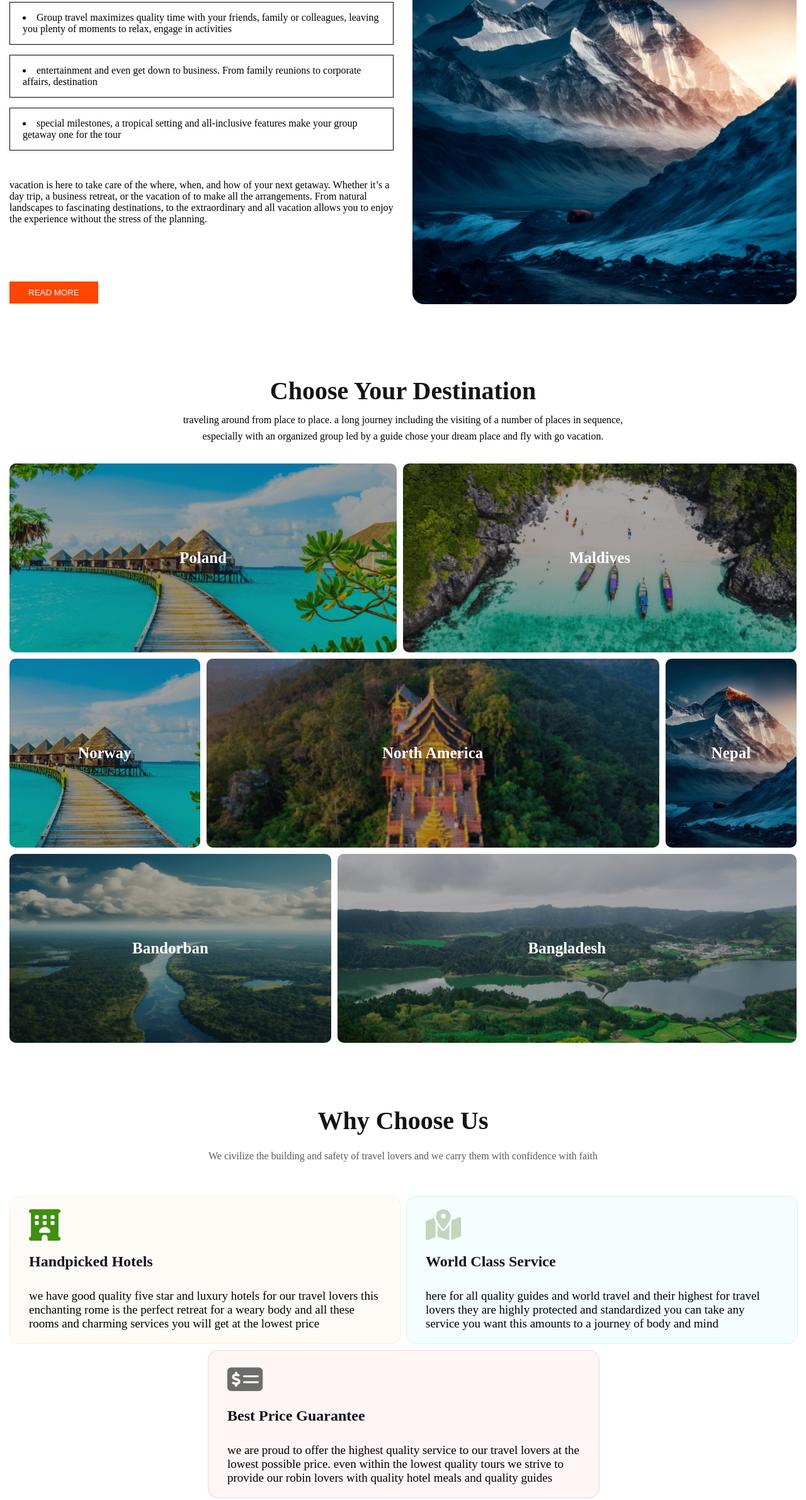
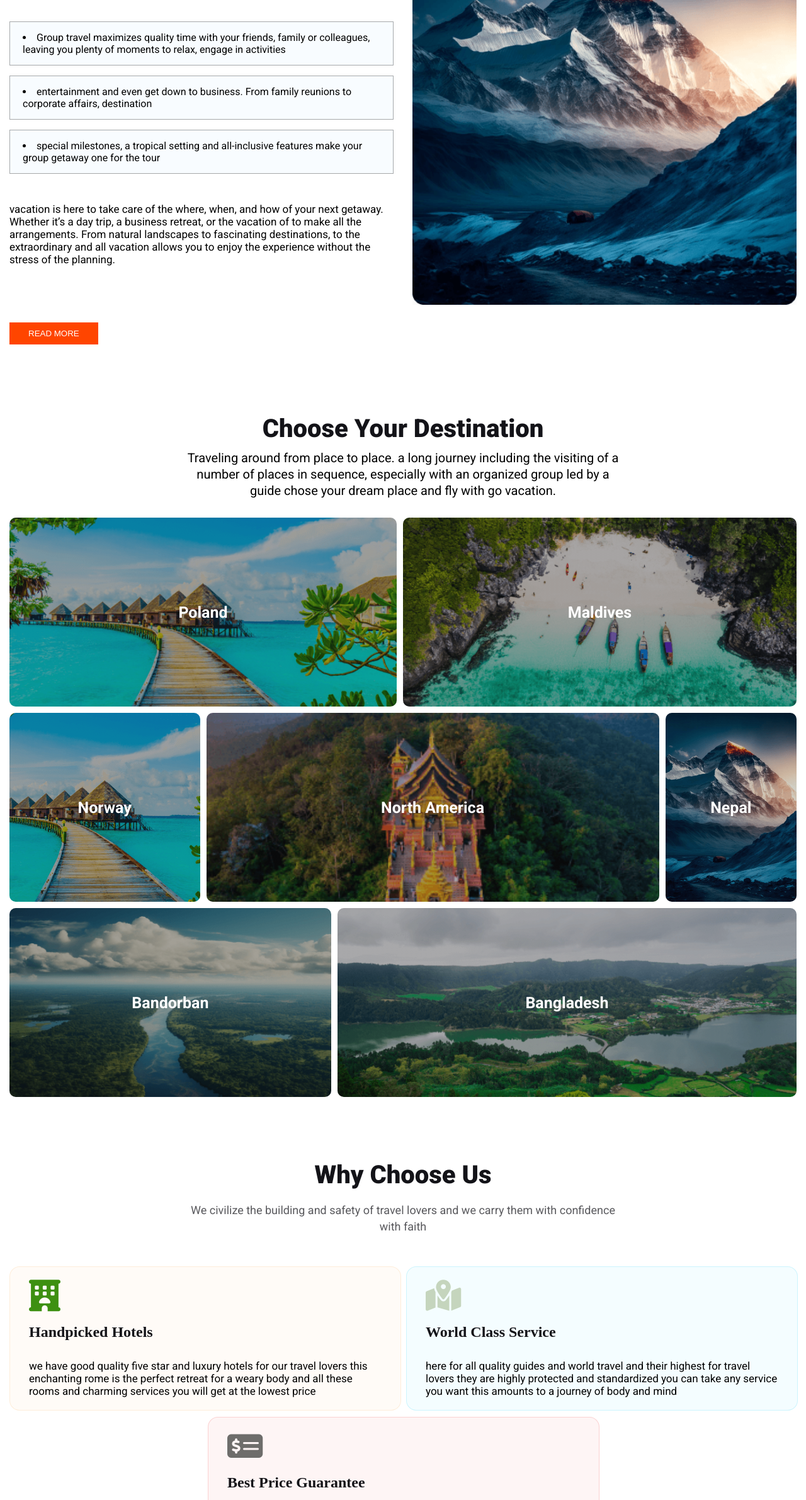
Before and after one commit to MosstafaChowdhury/G0-vacation, a plain HTML site: page index.html in a window 1280 px wide. Shown: the part 986-3368 px from the top of the page at 63% size. Drawn offline with Linux system fonts and the light colour scheme.

```diff
--- a/index.html
+++ b/index.html
@@ -7,6 +7,10 @@
     <link href="style.css"  rel="stylesheet"/>
     <!-- fontawesom-link -->
     <script src="https://kit.fontawesome.com/b28bbd4631.js" crossorigin="anonymous"></script>
+    <!-- google foont -->
+    <link rel="preconnect" href="https://fonts.googleapis.com">
+<link rel="preconnect" href="https://fonts.gstatic.com" crossorigin>
+<link href="https://fonts.googleapis.com/css2?family=Roboto:ital,wght@0,100;0,300;0,400;0,500;0,700;0,900;1,100;1,300;1,400;1,500;1,700;1,900&display=swap" rel="stylesheet">
 
 </head>
 <body>
@@ -210,7 +214,7 @@
                           <p  class="content-pera">
                             We are proud to offer the highest quality service to our travel lovers at the lowest possible price.
                             Even within the lowest quality tours we strive to provide our robin lovers
-                             with quality hotel meals and quality guides
+                             with quality hotel meals
                         </p>
                       </div>
                    </div>
@@ -223,7 +227,7 @@
 
             <div class="plan-summary-content">
 
-             <h2  class="sumarry-title">A Simple Perfect Place  <br>To Get Lost</h2>
+             <h2  class="plan-title">A Simple Perfect Place  <br>To Get Lost</h2>
                    <div class="summary-discription">
                            <p>
                             traveling around from place to place. a long journey including the visiting of a number of places
@@ -254,7 +258,7 @@
 
 
             <div class="plan-info-video">
-                <iframe  src="https://www.youtube.com/embed/hCQvPX0DLFM?si=DEp4bU7gd8dGb_iL" title="YouTube video player" frameborder="0" allow="accelerometer; autoplay; clipboard-write; encrypted-media; gyroscope; picture-in-picture; web-share" allowfullscreen></iframe>
+                <img src="./Images/Group 40089.png"/>
             </div>
 
             </div>
--- a/style.css
+++ b/style.css
@@ -3,7 +3,9 @@
     padding: 0px;
     ;
 }
-
+body{
+    font-family: 'Roboto', sans-serif;
+}
 
 .header{
     max-width: 1250px;
@@ -108,8 +110,8 @@ background: linear-gradient(180deg, rgba(19, 19, 24, 0.80) 0%, rgba(19, 19, 24,
     color: #FFF;
 
 text-align: center;
-font-family: Mulish;
-font-size: 19px;
+
+font-size: 22px;
 font-style: normal;
 font-weight: 400;
 line-height: 26px;
@@ -238,13 +240,25 @@ line-height: normal;
 .summary-discription{
     padding: 30px 0px;
 }
+.summary-discription p{
+    font-size: 20px;
+}
 .summary-box{
     padding: 15px 20px;
-    border: 1px solid black;
+    border: 1px solid rgba(0, 0, 0, 0.332);
+    background-color: rgba(240, 248, 255, 0.462);
     margin: 16px 0px;
+    display: flex;
+    align-items: center;
+
 }
 .sumarry-details{
      padding: 30px 0px;
+}
+.sumarry-details p{
+    color:black;
+    font-size: 17px;
+    ;
 }
 .readmore-btn{
 
@@ -284,10 +298,11 @@ line-height: normal;
     color: #131318;
 
     text-align: center;
-    font-family: Mulish;
+    font-family: 'Roboto';
     font-size: 40px;
     font-style: normal;
     font-weight: 800;
+
     text-transform: capitalize;
     line-height: normal;
     padding: 10px 0px;
@@ -299,12 +314,18 @@ line-height: normal;
 
 
     text-align: center;
-    font-family: Mulish;
-    font-size: 16px;
+    font-family: 'Roboto';
+    font-size: 20px;
+
     font-style: normal;
     font-weight: 400;
     line-height: 26px;
+    font-weight: 400;
+    font-family: Roboto;
 
+ }
+ .destination-discription::first-letter{
+    text-transform: uppercase;
  }
 
 
@@ -412,7 +433,7 @@ flex-shrink: 0;
  .about-title{
     color: #131318;
 text-align: center;
-font-family: Mulish;
+font-family: 'Roboto';
 font-size: 40px;
 font-style: normal;
 font-weight: 800;
@@ -422,8 +443,8 @@ padding-bottom: 20px;
 .about-discription{
     color: rgba(19, 19, 24, 0.70);
 text-align: center;
-font-family: Mulish;
-font-size: 16px;
+font-family: 'Roboto';
+font-size: 18px;
 font-style: normal;
 font-weight: 400;
 line-height: 26px; /* 162.5% */
@@ -505,8 +526,9 @@ padding-bottom: 30px;
 
 .content-pera{
     color:black;
-    font-size: 19px;
+    font-size: 17px;
     text-transform:lowercase;
+    font-family: 'Roboto';
     padding-right: 30px;
 }
 
@@ -522,7 +544,13 @@ padding-bottom: 30px;
 .plan-info-container{
     display: flex;
 }
-
+.plan-title{
+    color:#131318;
+    font-size: 37px;
+    font-weight: 500px;
+    font-family: 'Roboto';
+    line-height: 35px;
+}
 .plan-info-video{
     width: 100%;
 
@@ -530,7 +558,7 @@ padding-bottom: 30px;
     align-items: center;
 }
 
-.plan-info-video iframe{
+.plan-info-video img{
     width: 100%;
     height: 100%;
     margin: auto 0px;
```
